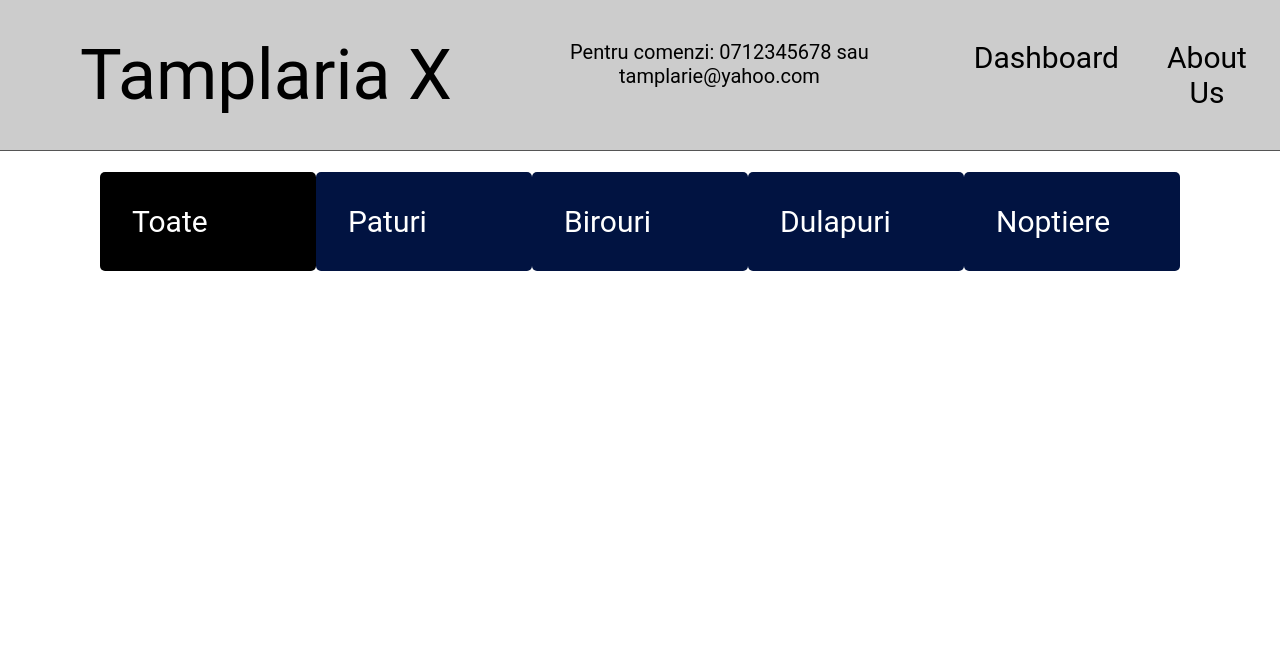
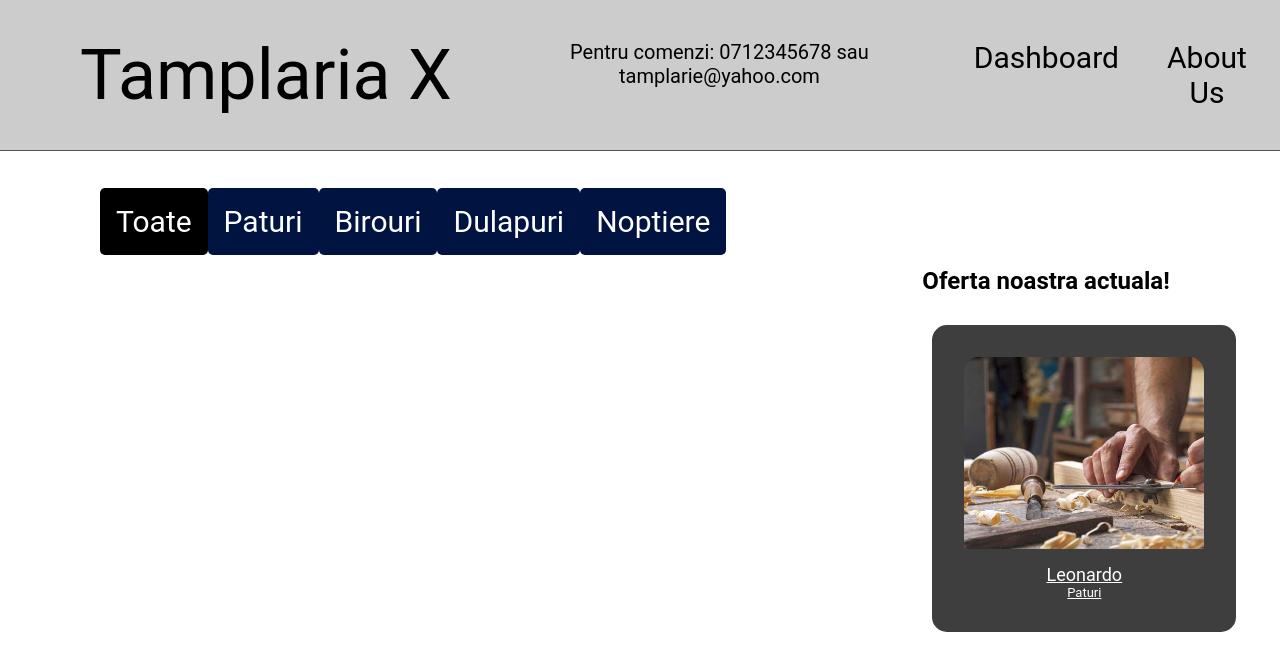
Before and after one commit to GafencuBeniamin/EcommerceApp, a React (Create React App) app in the folder Frontend/e-commerce-frontend/: page /dashboard in a window 1280 px wide. Shown: the top 670 px of the page. Built offline with nearby package versions, Linux system fonts and the light colour scheme.

Commit message:
Add items layout on dashboard

```diff
--- a/Frontend/e-commerce-frontend/src/Components/Common/Menubar/Menubar.css.tsx
+++ b/Frontend/e-commerce-frontend/src/Components/Common/Menubar/Menubar.css.tsx
@@ -17,7 +17,7 @@ export const MenubarContainer = styled.div`
 export const MenuItemLinks = styled.div`
     display: flex;
     align-items: center;
-    padding: 2rem;
+    padding: 1rem;
     font-size: 30px;
     text-decoration: none;
     border-radius: 5px;
@@ -36,7 +36,7 @@ export const MenuItemLinks = styled.div`
 export const SpecialMenuItem = styled.div`
     display: flex;
     align-items: center;
-    padding: 2rem;
+    padding: 1rem;
     font-size: 30px;
     text-decoration: none;
     border-radius: 5px;
--- a/Frontend/e-commerce-frontend/src/Components/Pages/Dashboard/Dashboard.css.tsx
+++ b/Frontend/e-commerce-frontend/src/Components/Pages/Dashboard/Dashboard.css.tsx
@@ -1,4 +1,71 @@
+import { Link } from "react-router-dom";
 import styled from "styled-components";
+import { Breakpoints, Colors, maxWidthQuery } from "../../../Utils/cssMedia";
+
+export const ContentContainer = styled.div`
+    margin-left: 6rem;
+    margin-top: 6rem;
+
+    ${maxWidthQuery(Breakpoints.large)} {
+        margin-left: 2.5rem;
+    }
+`;
+
+export const StripeTitle = styled.h2`
+
+`;
 
 export const DashboardContainer = styled.div`
+    box-sizing: border-box;
+    display: flex;
+    flex-wrap: wrap;
+    width: 100%;
 `;
+
+//export const CardContainer = styled.div<{ onClick?: () => void }>`
+export const CardContainer = styled(Link)`
+    background-color: ${Colors.brightBlack};
+    width: 15rem;
+    height: auto;
+    margin: 10px;
+    border-radius: 15px;
+    color: ${Colors.white};
+    transition: all 0.2s ease;
+    padding: 2rem;
+    text-align: center;
+
+    :hover {
+      background-color: ${Colors.carCardBlack};
+      color: ${Colors.white};
+      cursor: pointer;
+      transform: scale(1.1);
+      transition: all 0.2s ease;
+    }
+`;
+
+export const ImageContainer = styled.div<{ backgroundImg?: string; }>`
+    height: 12em;
+    margin-bottom: 15px;
+    background-size: cover;
+    border-radius: 15px 15px 0 0;
+    background-image: url(${(props) => props.backgroundImg});
+`;
+
+export const ProductInfo = styled.div`
+    left: 0;
+    right: 0;
+    top: 65%;
+    margin-left: auto;
+    margin-right: auto;
+    margin-top: auto;
+    width: 95%;
+    height: 21%;
+`;
+
+export const ProductName = styled.div`
+    font-size: large;
+`;
+
+export const CategoryName = styled.div`
+    font-size: small;
+`;
--- a/Frontend/e-commerce-frontend/src/Components/Pages/Dashboard/Dashboard.tsx
+++ b/Frontend/e-commerce-frontend/src/Components/Pages/Dashboard/Dashboard.tsx
@@ -1,13 +1,30 @@
 import { FC } from "react";
 import { Navbar } from "../../Common/Navbar/Navbar"
 import { Menubar } from "../../Common/Menubar/Menubar"
-import { DashboardContainer } from "./Dashboard.css";
+import {
+    DashboardContainer, ContentContainer, StripeTitle, CardContainer, ImageContainer, ProductInfo,
+    ProductName,CategoryName
+} from "./Dashboard.css";
+import testImage from "../../../Assets/Images/tamplarie.jpg";
+import { PageRoutes } from "../../../Utils/Routes";
 
 export const Dashboard: FC = () => {
     return (
         <DashboardContainer>
             <Navbar />
             <Menubar />
+            <ContentContainer>
+                <StripeTitle>Oferta noastra actuala!</StripeTitle>
+                <DashboardContainer>
+                    <CardContainer to={PageRoutes.PRODUCT_DETAILS}>
+                        <ImageContainer backgroundImg={testImage}></ImageContainer>
+                            <ProductInfo>
+                                <ProductName>Leonardo</ProductName>
+                                <CategoryName>Paturi</CategoryName>
+                            </ProductInfo>
+                    </CardContainer>
+                </DashboardContainer>
+            </ContentContainer>
         </DashboardContainer>
 
     );
```
